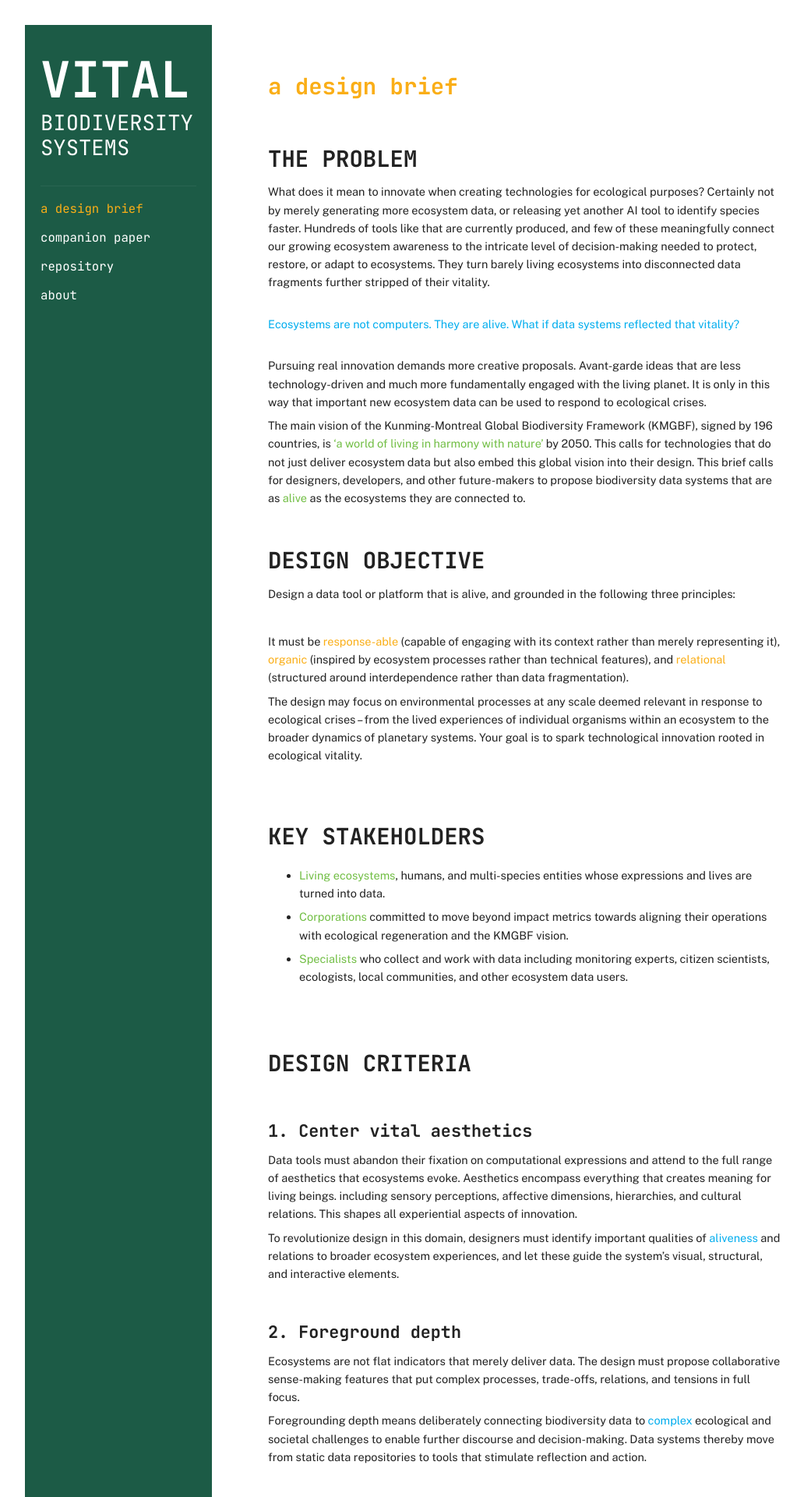
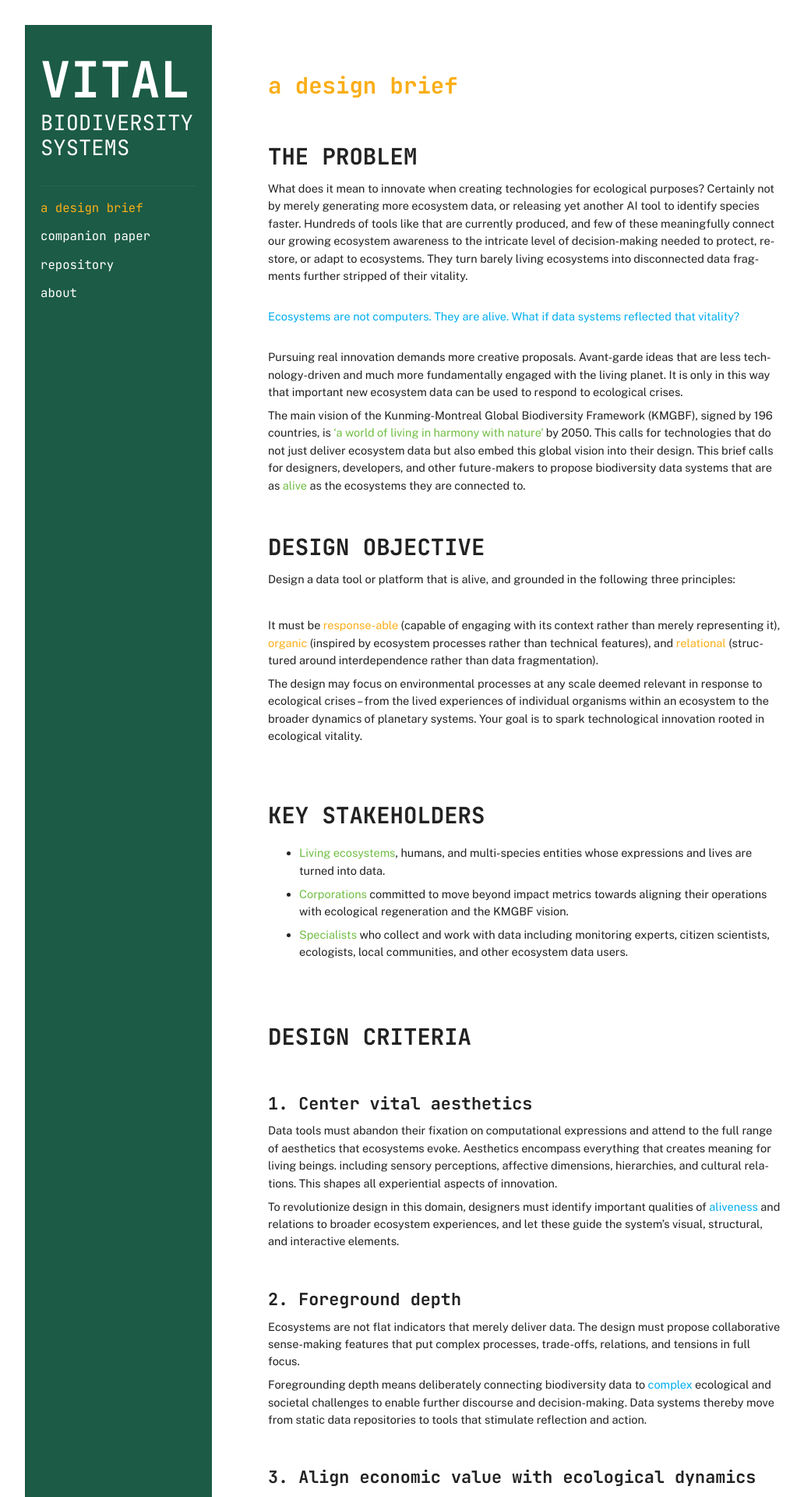
Before and after one commit to vitalbiodiversity/vitalbiodiversity.github.io, a Jekyll site: the page built from index.md, in a window 1280 px wide. Shown: the top 1920 px of the page at 78% size, without its empty margins (58-1090 px from the left). Built offline with Jekyll 4.4.1, drawn with Linux system fonts in a browser that asks for light colours.

Commit message:
Update style.css

```diff
--- a/assets/css/style.css
+++ b/assets/css/style.css
@@ -14,7 +14,7 @@ body {
   margin: 0;
   font-family: 'Public Sans', -apple-system, BlinkMacSystemFont, "Segoe UI", Roboto, Helvetica, Arial, sans-serif;
   font-size: var(--base-font-size);
-  line-height: 1.6;
+  line-height: 1.55;
   color: #222;
   background: #ffffff;
 }
@@ -161,6 +161,15 @@ body {
 .main-content a { color: var(--accent); text-decoration: underline; }
 code, pre { font-family: 'JetBrains Mono', monospace; }
 
+/* Better wrapping: allow hyphenation for natural word breaks */
+.main-content {
+  -webkit-hyphens: auto;
+  -ms-hyphens: auto;
+  hyphens: auto;
+  word-wrap: break-word;
+  overflow-wrap: break-word;
+}
+
 /* subtle divider between columns on large screens */
 @media (min-width: 900px){
   .site-wrapper { align-items: flex-start; }
```
